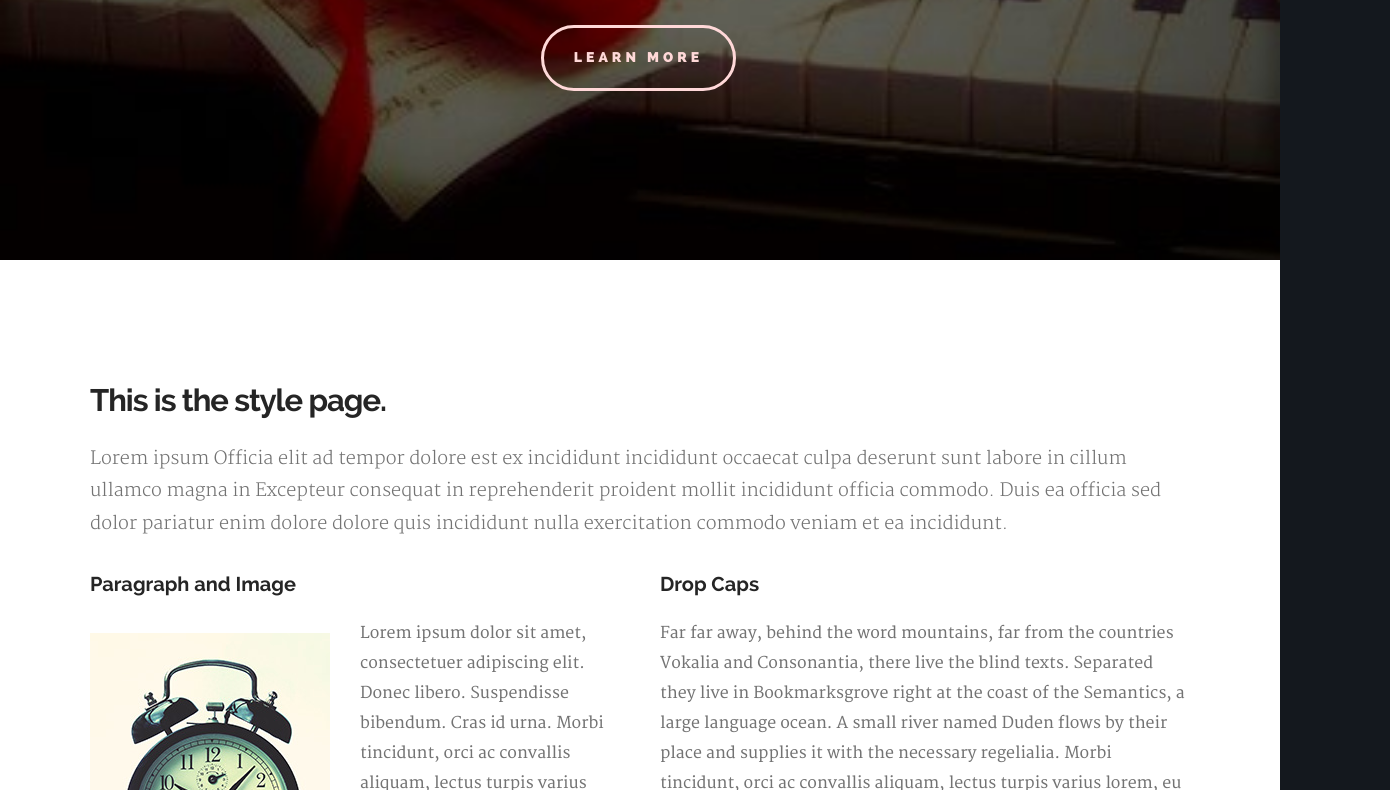
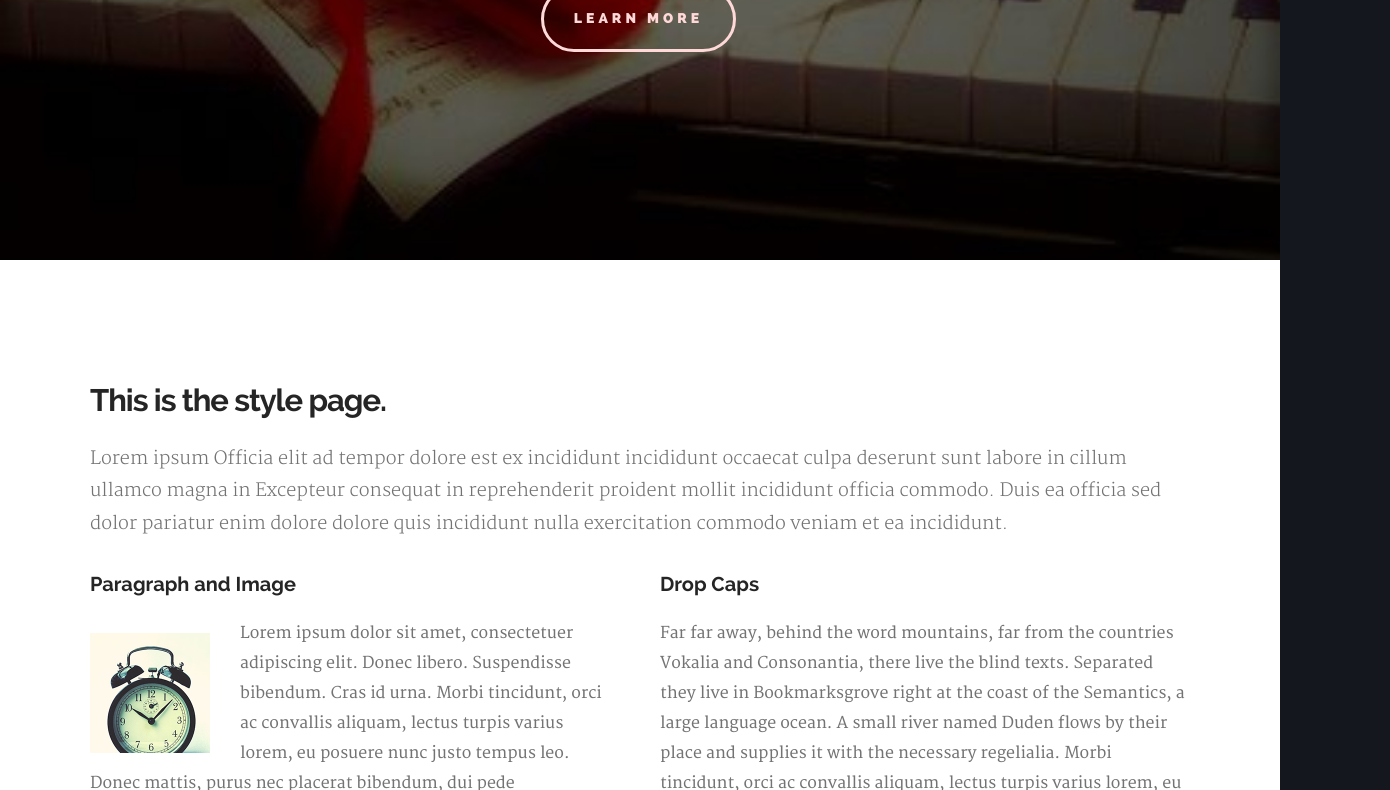
Before and after one commit to SuhyunHannahKim/SuhyunHannahKim.github.io, a plain HTML site: page styles.html in a window 1280 px wide. Shown: the part 540-1330 px from the top of the page, 1390 px wide, since content can reach past the window. Drawn offline with Linux system fonts and the light colour scheme; files whose address does not match are found by name.

Commit message:
Update base.css

```diff
--- a/css/base.css
+++ b/css/base.css
@@ -210,8 +210,7 @@ body, input, button {
  */
 
 img, video {
-	width: auto;
-	height: auto;
+	max-width: 100%;
 }
 
 /**
```
